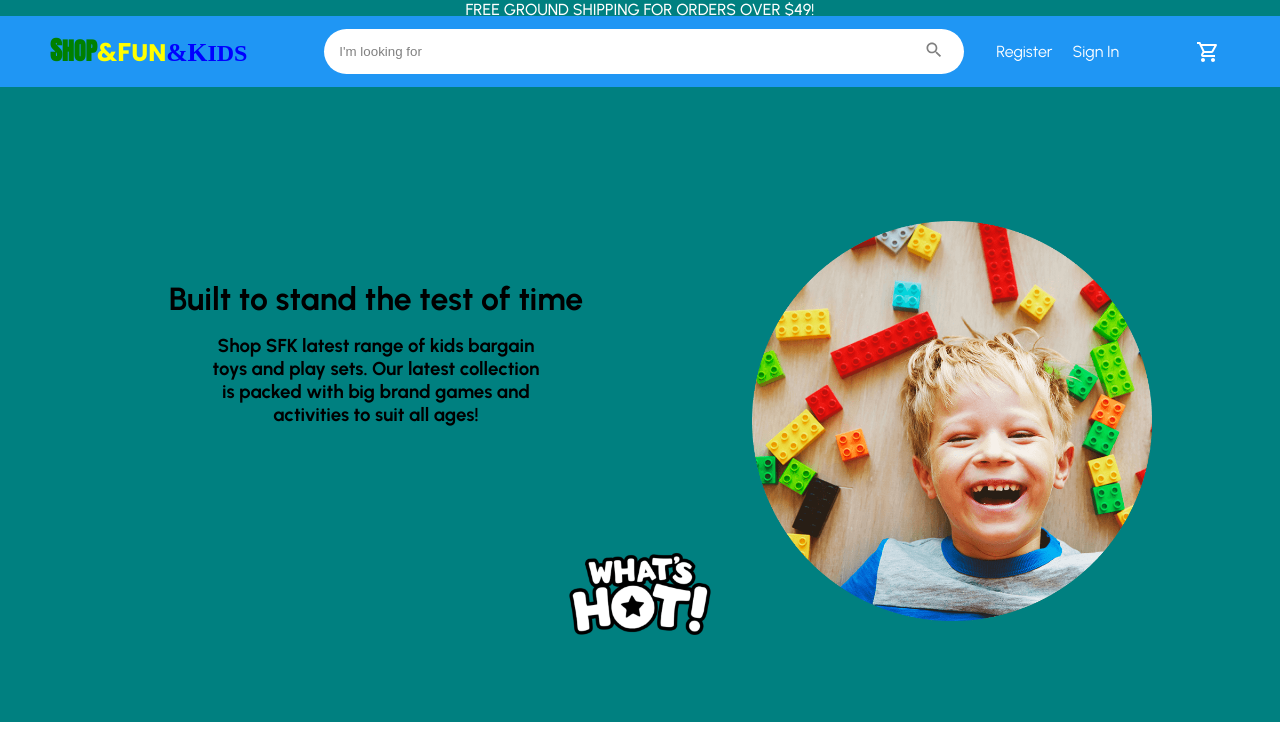
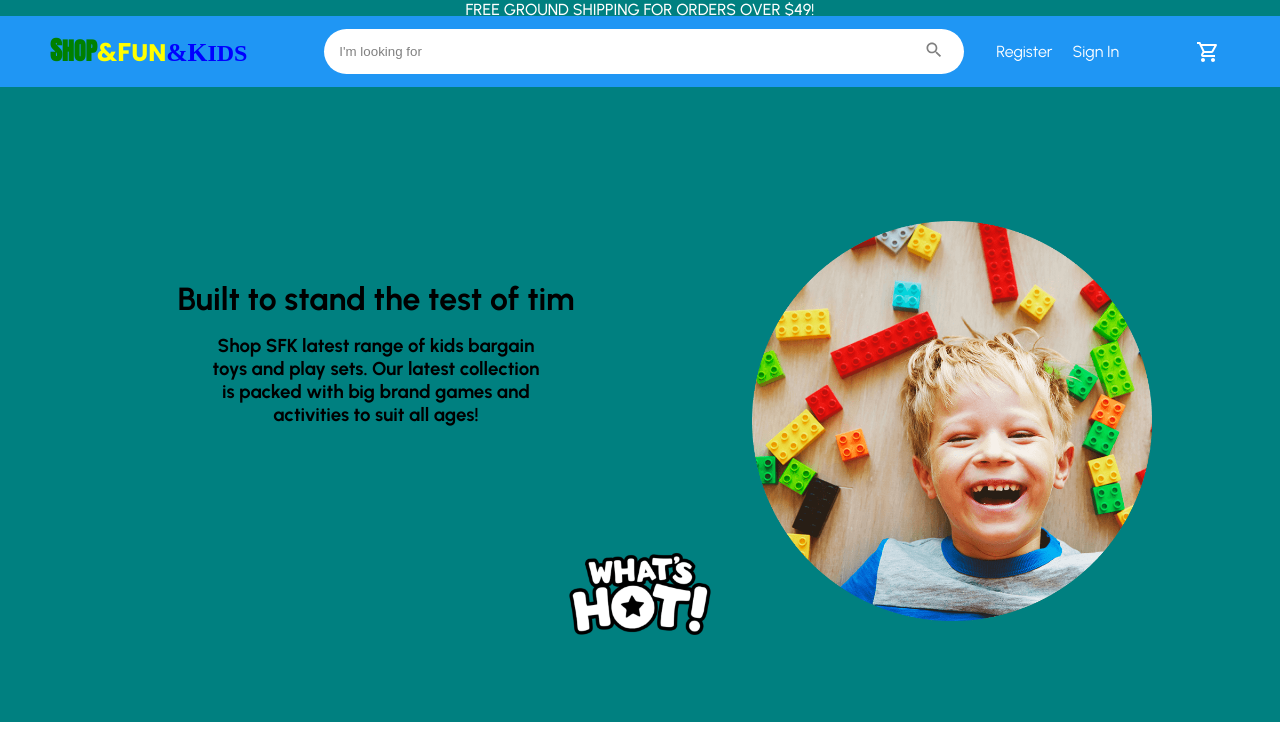
Before and after one commit to amirg76/toys-shop-e-commerce-front, a React (Create React App) app: page / in a window 1280 px wide. Shown: the top 740 px of the page. Built offline with nearby package versions, Linux system fonts and the light colour scheme; no server answers; a web font is replaced by a local one.

Commit message:
test deploy to reneder

```diff
--- a/src/components/Home/HomeWelcome.js
+++ b/src/components/Home/HomeWelcome.js
@@ -19,7 +19,7 @@ const HomeWelcome = () => {
       <HomeWelcomePage>
         <HomeWelcomePageText>
           <HomeWelcomePageTitle>
-            Built to stand the test of time
+            Built to stand the test of tim
           </HomeWelcomePageTitle>
           <HomeWelcomePageDesc>
             Shop SFK latest range of kids bargain toys and play sets. Our latest
```
